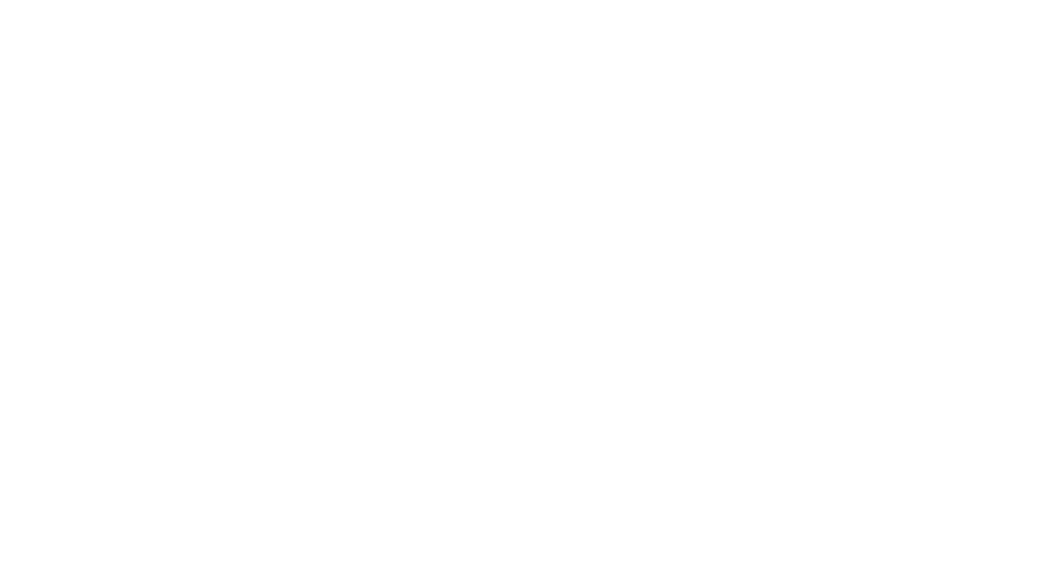
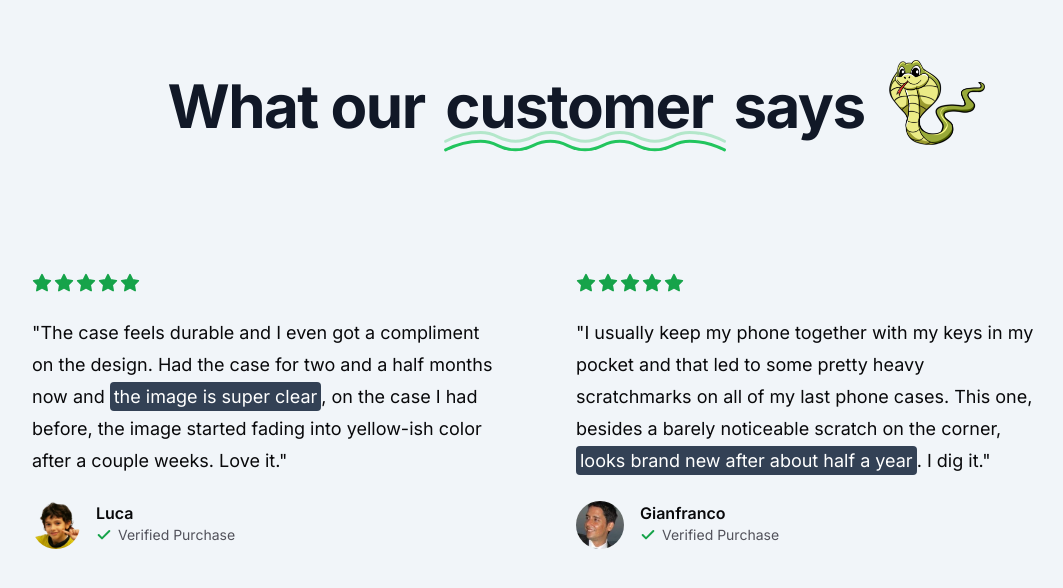
Before and after one commit to gianfranco2605/e-commerce-casenavas, a Next.js app: page / in a window 1280 px wide. Shown: the part 1121-1709 px from the top of the page, without its empty margins (64-1127 px from the left). Before the commit the page ends 1085 px from the top, so only its background shows below. Built offline with nearby package versions, Linux system fonts and the light colour scheme; no server answers.

Commit message:
customer reviews section

```diff
--- a/src/app/page.tsx
+++ b/src/app/page.tsx
@@ -2,6 +2,7 @@
 import Image from "next/image";
 import { Check, Star } from "lucide-react";
 import Phone from "@/components/Phone";
+import { Icons } from "@/components/Icons";
 
 export default function Home() {
   return (
@@ -114,6 +115,104 @@
           </div>
         </MaxWidthWrapper>
       </section>
+      {/* Value proposition section */}
+      <section className="bg-slate-100 py-24">
+        <MaxWidthWrapper className="flex flex-col items-center gap-16 sm:gap-32">
+          <div className="flex flex-col lg:flex-row items-center gap-4 sm:gap-6">
+            <h2 className="order-1 mt-2 tracking-tight text-center text-balance !leading-tight font-bold text-5xl md:text-6xl text-gray-900">
+              What our{" "}
+              <span className="relative px-2 ">
+                customer{" "}
+                <Icons.underline className="hidden sm:block pointer-events-none absolute inset-x-0 -bottom-6 text-green-500" />{" "}
+              </span>{" "}
+              says
+            </h2>
+            <Image
+              src="/snake-2.png"
+              width={100}
+              height={100}
+              alt="snake"
+              className="w-24 order-0 lg:order-2"
+            />
+          </div>
+          <div className="mx-auto grid max-w-2xl grid-cols-1 px-4 lg:mx-0 lg:max-w-none lg:grid-cols-2 gap-y-16">
+            <div className="flex flex-auto flex-col gap-4 lg:pr-8 xl:pr-20">
+              <div className="flex gap-0.5 mb-2">
+                <Star className="h-5 w-5 text-green-600 fill-green-600" />
+                <Star className="h-5 w-5 text-green-600 fill-green-600" />
+                <Star className="h-5 w-5 text-green-600 fill-green-600" />
+                <Star className="h-5 w-5 text-green-600 fill-green-600" />
+                <Star className="h-5 w-5 text-green-600 fill-green-600" />
+              </div>
+              <div className="text-lg leading-8">
+                <p>
+                  &quot;The case feels durable and I even got a compliment on
+                  the design. Had the case for two and a half months now and{" "}
+                  <span className="p-1 rounded-sm bg-slate-700 text-white">
+                    the image is super clear
+                  </span>
+                  , on the case I had before, the image started fading into
+                  yellow-ish color after a couple weeks. Love it.&quot;
+                </p>
+              </div>
+              <div className="flex gap-4 mt-2">
+                <Image
+                  src="/users/luca.png"
+                  width={100}
+                  height={100}
+                  alt="Luca"
+                  className="rounded-full h-12 w-12 object-cover"
+                />
+                <div className="flex flex-col">
+                  <p className="font-semibold">Luca</p>
+                  <div className="flex gap-1.5 items-center text-zinc-600">
+                    <Check className="h-4 w-4 stroke-[3px] text-green-600" />
+                    <p className="text-sm">Verified Purchase</p>
+                  </div>
+                </div>
+              </div>
+            </div>
+            {/* Second User review */}
+            <div className="flex flex-auto flex-col gap-4 lg:pr-8 xl:pr-20">
+              <div className="flex gap-0.5 mb-2">
+                <Star className="h-5 w-5 text-green-600 fill-green-600" />
+                <Star className="h-5 w-5 text-green-600 fill-green-600" />
+                <Star className="h-5 w-5 text-green-600 fill-green-600" />
+                <Star className="h-5 w-5 text-green-600 fill-green-600" />
+                <Star className="h-5 w-5 text-green-600 fill-green-600" />
+              </div>
+              <div className="text-lg leading-8">
+                <p>
+                  &quot;I usually keep my phone together with my keys in my
+                  pocket and that led to some pretty heavy scratchmarks on all
+                  of my last phone cases. This one, besides a barely noticeable
+                  scratch on the corner,{" "}
+                  <span className="p-1 bg-slate-700 rounded-sm text-white">
+                    looks brand new after about half a year
+                  </span>
+                  . I dig it.&quot;
+                </p>
+              </div>
+              <div className="flex gap-4 mt-2">
+                <Image
+                  src="/users/gian.jpeg"
+                  width={100}
+                  height={100}
+                  alt="Luca"
+                  className="rounded-full h-12 w-12 object-cover"
+                />
+                <div className="flex flex-col">
+                  <p className="font-semibold">Gianfranco</p>
+                  <div className="flex gap-1.5 items-center text-zinc-600">
+                    <Check className="h-4 w-4 stroke-[3px] text-green-600" />
+                    <p className="text-sm">Verified Purchase</p>
+                  </div>
+                </div>
+              </div>
+            </div>
+          </div>
+        </MaxWidthWrapper>
+      </section>
     </div>
   );
 }
--- /dev/null
+++ b/src/components/Icons.tsx
@@ -0,0 +1,23 @@
+import { LucideProps } from "lucide-react";
+import React from "react";
+
+export const Icons = {
+  underline: (props: LucideProps) => (
+    <svg {...props} viewBox="0 0 687 155">
+      <g
+        stroke="currentColor"
+        strokeWidth="7"
+        fill="none"
+        fill-rule="evenodd"
+        strokeLinecap="round"
+        strokeLinejoin="round"
+      >
+        <path
+          d="M20 98c27-13.3333333 54-20 81-20 40.5 0 40.5 20 81 20s40.626917-20 81-20 40.123083 20 80.5 20 40.5-20 81-20 40.5 20 81 20 40.626917-20 81-20c26.915389 0 53.748722 6.6666667 80.5 20"
+          opacity=".3"
+        ></path>
+        <path d="M20 118c27-13.3333333 54-20 81-20 40.5 0 40.5 20 81 20s40.626917-20 81-20 40.123083 20 80.5 20 40.5-20 81-20 40.5 20 81 20 40.626917-20 81-20c26.915389 0 53.748722 6.6666667 80.5 20"></path>
+      </g>
+    </svg>
+  ),
+};
```
